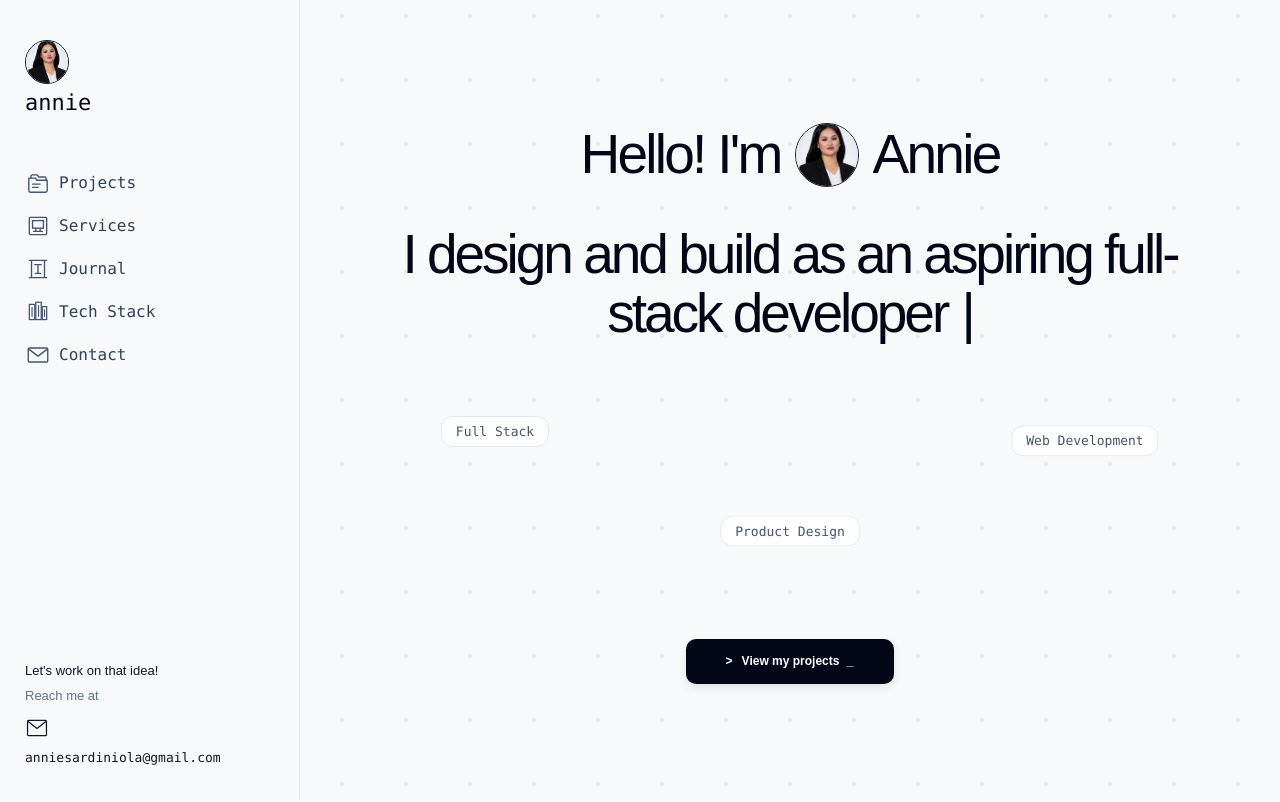
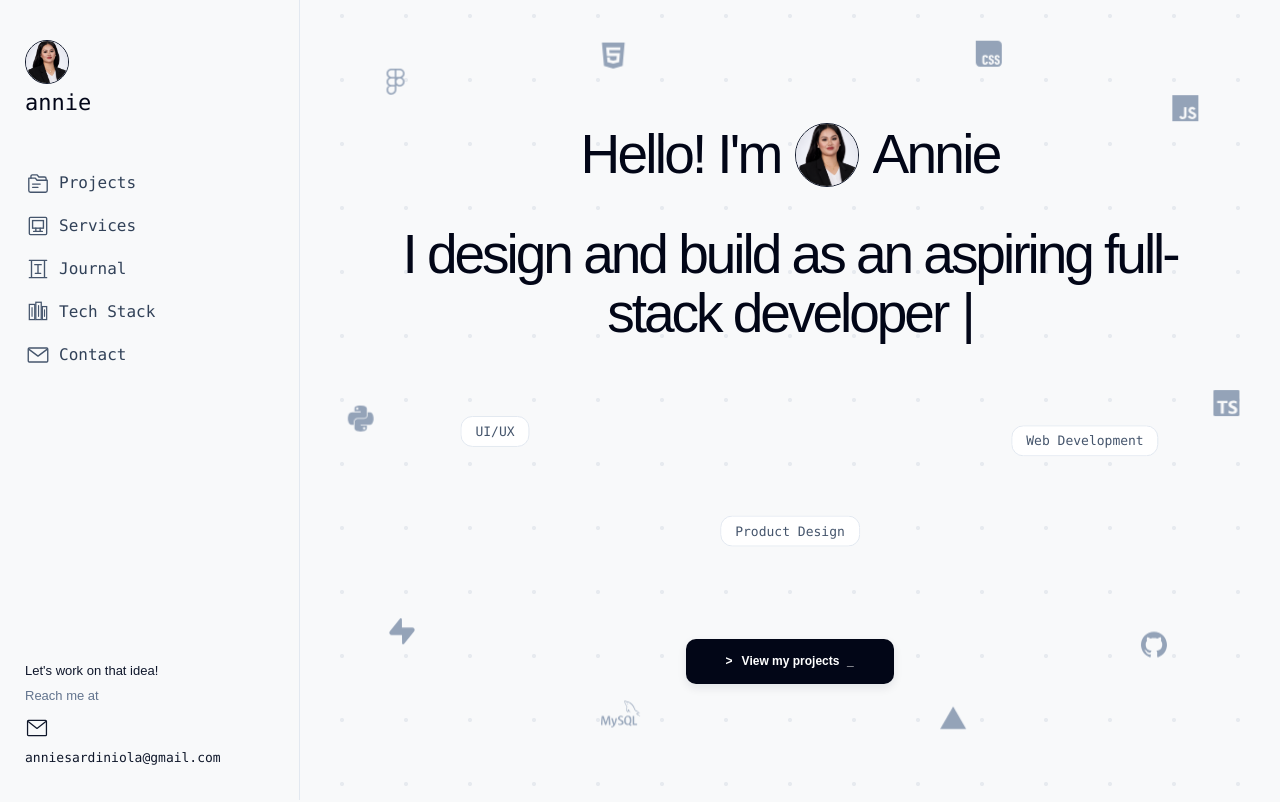
Before and after one commit to anniesrdnl/anniesrdnl_portfolio, a React (Vite) app: page / in a window 1280 px wide. Shown: the top 802 px of the page. Built offline with nearby package versions, Linux system fonts and the light colour scheme.

Commit message:
add orbiting tech icons to hero and rename pill to UI/UX

```diff
--- a/package.json
+++ b/package.json
@@ -13,6 +13,7 @@
     "@tailwindcss/vite": "^4.3.3",
     "react": "^19.2.8",
     "react-dom": "^19.2.8",
+    "simple-icons": "^16.34.0",
     "tailwindcss": "^4.3.3"
   },
   "devDependencies": {
--- a/src/App.css
+++ b/src/App.css
@@ -330,6 +330,93 @@ button {
 
   50% {
     transform: translateY(-11px);
+  }
+}
+
+.hero-tech {
+  position: absolute;
+  inset: 0;
+  z-index: 0;
+  pointer-events: none;
+}
+
+.hero-tech-icon {
+  position: absolute;
+  top: var(--y);
+  left: var(--x);
+  display: flex;
+  width: calc(26px * var(--scale, 1));
+  height: calc(26px * var(--scale, 1));
+  margin: calc(-13px * var(--scale, 1)) 0 0 calc(-13px * var(--scale, 1));
+  color: #94a3b8;
+  pointer-events: auto;
+  animation: hero-tech-enter 700ms cubic-bezier(0.22, 1, 0.36, 1)
+    var(--enter-delay) both;
+}
+
+.hero-tech-orbit {
+  display: flex;
+  width: 100%;
+  height: 100%;
+  animation: hero-tech-orbit var(--duration) linear var(--phase) infinite;
+  will-change: transform;
+}
+
+.hero-tech-orbit.is-reverse {
+  animation-direction: reverse;
+}
+
+.hero-tech-orbit svg {
+  width: 100%;
+  height: 100%;
+  transition:
+    color 220ms ease,
+    transform 260ms cubic-bezier(0.22, 1, 0.36, 1);
+}
+
+@media (hover: hover) {
+  .hero-tech-icon:hover svg {
+    color: var(--brand);
+    transform: scale(1.15);
+  }
+}
+
+@keyframes hero-tech-orbit {
+  from {
+    transform: rotate(0turn) translateX(var(--radius)) rotate(0turn);
+  }
+
+  to {
+    transform: rotate(1turn) translateX(var(--radius)) rotate(-1turn);
+  }
+}
+
+@keyframes hero-tech-enter {
+  from {
+    opacity: 0;
+    transform: scale(0.6);
+  }
+
+  to {
+    opacity: 1;
+    transform: scale(1);
+  }
+}
+
+@media (max-width: 767px) {
+  .hero-tech-icon {
+    top: var(--my);
+    left: var(--mx);
+    width: calc(22px * var(--scale, 1));
+    height: calc(22px * var(--scale, 1));
+    margin: calc(-11px * var(--scale, 1)) 0 0 calc(-11px * var(--scale, 1));
+  }
+}
+
+@media (prefers-reduced-motion: reduce) {
+  .hero-tech-icon,
+  .hero-tech-orbit {
+    animation: none;
   }
 }
 
--- a/src/App.jsx
+++ b/src/App.jsx
@@ -10,6 +10,7 @@ import ServiceCard from './components/ServiceCard'
 import SectionHeading from './components/SectionHeading'
 import TechPill from './components/TechPill'
 import ScrollTop from './components/ScrollTop'
+import HeroTechIcons from './components/HeroTechIcons'
 
 import {
   projects,
@@ -383,6 +384,8 @@ function App() {
           id="home"
           className="home-section dot-grid"
         >
+          <HeroTechIcons />
+
           <div className="home-inner">
             <div className="hero-intro">
               <h1 className="hero-hello">
@@ -452,7 +455,7 @@ function App() {
             <div className="hero-skills">
               <div className="hero-floating-skill hero-floating-skill-1">
                 <TechPill>
-                  Full Stack
+                  UI/UX
                 </TechPill>
               </div>
 
--- /dev/null
+++ b/src/components/HeroTechIcons.jsx
@@ -0,0 +1,62 @@
+import {
+  siCss,
+  siFigma,
+  siGithub,
+  siHtml5,
+  siJavascript,
+  siMysql,
+  siPython,
+  siSupabase,
+  siTypescript,
+  siVercel,
+} from 'simple-icons'
+
+// x/y place each icon on desktop and tablet, mx/my on phones (percent of the hero)
+const TECH_ICONS = [
+  { icon: siFigma, x: 11, y: 11, mx: 10, my: 6, radius: 14, duration: 11 },
+  { icon: siHtml5, x: 31, y: 6, mx: 50, my: 5, radius: 12, duration: 9, reverse: true },
+  { icon: siCss, x: 69, y: 7, mx: 90, my: 6, radius: 13, duration: 10 },
+  { icon: siJavascript, x: 89, y: 13, mx: 11, my: 65, radius: 14, duration: 12, reverse: true },
+  { icon: siTypescript, x: 95, y: 49, mx: 37, my: 71, radius: 12, duration: 10 },
+  { icon: siGithub, x: 88, y: 82, mx: 89, my: 71, radius: 14, duration: 11, reverse: true },
+  { icon: siVercel, x: 66, y: 91, mx: 40, my: 94, radius: 12, duration: 9 },
+  { icon: siMysql, x: 34, y: 89, mx: 63, my: 65, radius: 13, duration: 12, reverse: true, scale: 1.5 },
+  { icon: siSupabase, x: 9, y: 79, mx: 14, my: 91, radius: 14, duration: 10 },
+  { icon: siPython, x: 5, y: 52, mx: 67, my: 91, radius: 12, duration: 11, reverse: true },
+]
+
+function HeroTechIcons() {
+  return (
+    <div className="hero-tech" aria-hidden="true">
+      {TECH_ICONS.map(({ icon, x, y, mx, my, radius, duration, reverse, scale = 1 }, index) => (
+        <span
+          key={icon.slug}
+          className="hero-tech-icon"
+          title={icon.title}
+          style={{
+            '--x': `${x}%`,
+            '--y': `${y}%`,
+            '--mx': `${mx}%`,
+            '--my': `${my}%`,
+            '--scale': scale,
+            '--radius': `${radius}px`,
+            '--duration': `${duration}s`,
+            '--phase': `${-index * 1.7}s`,
+            '--enter-delay': `${index * 70}ms`,
+            '--brand': `#${icon.hex}`,
+          }}
+        >
+          <span
+            className={`hero-tech-orbit ${reverse ? 'is-reverse' : ''}`}
+          >
+            <svg viewBox="0 0 24 24" fill="currentColor">
+              <path d={icon.path} />
+            </svg>
+          </span>
+        </span>
+      ))}
+    </div>
+  )
+}
+
+export default HeroTechIcons
```
Also changed, not shown: 1 other file (tests, documents, lock files or other folders).
